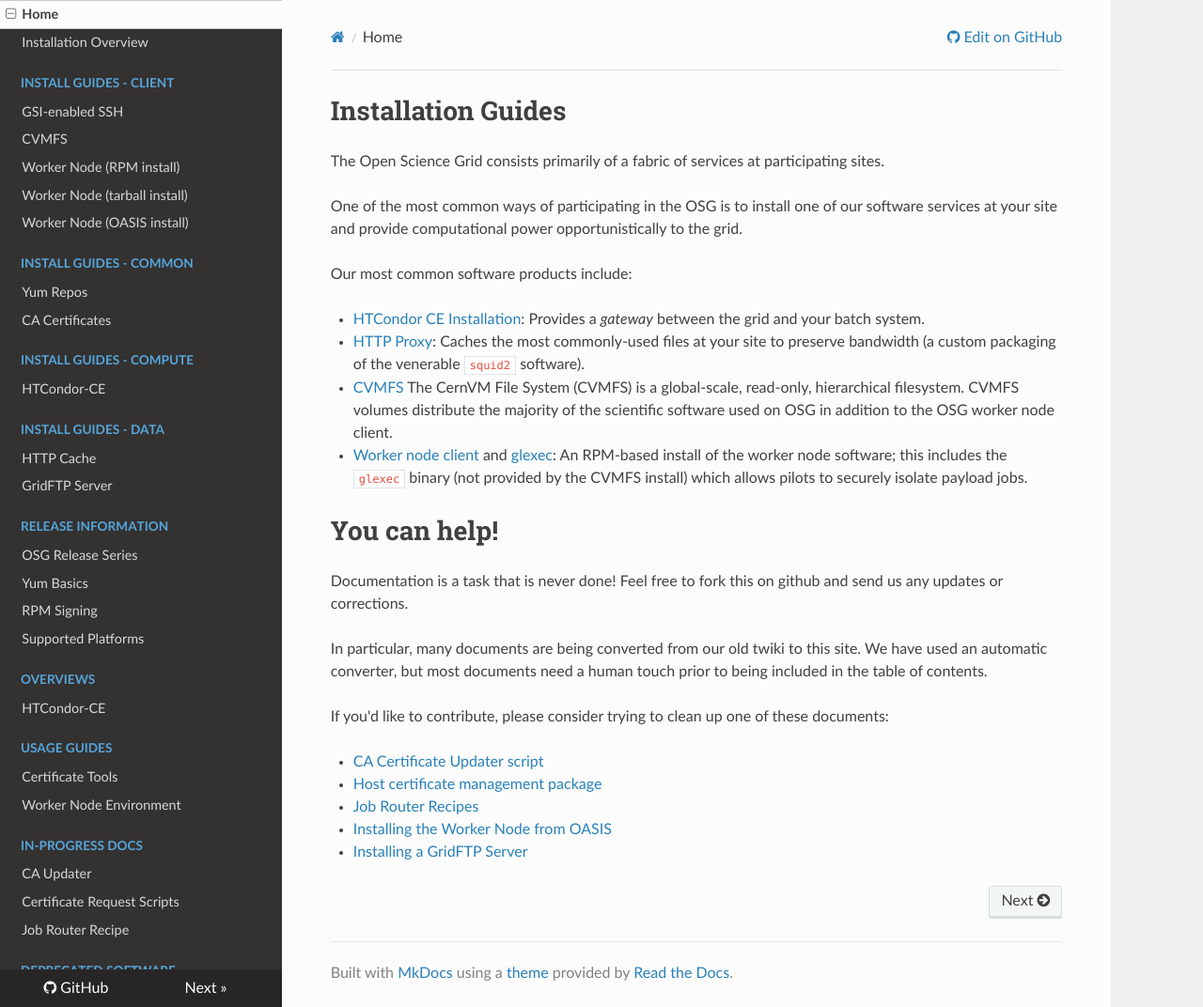
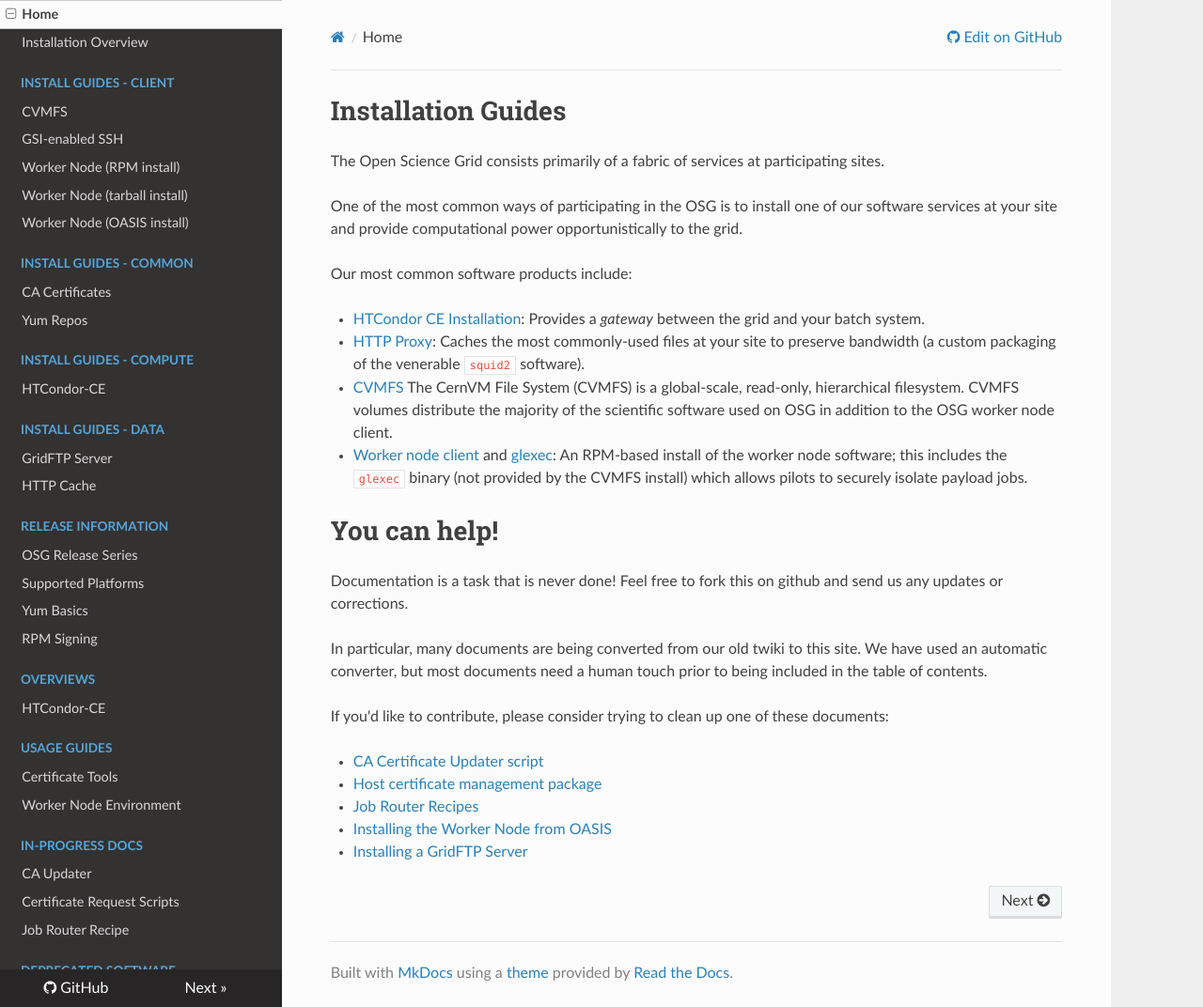
Before and after one commit to osg-htc/docs, an MkDocs documentation site: the page built from docs/index.md, in a window 1280 px wide and 1072 px high. Shown: the whole window at 94% size. Built offline with MkDocs 1.6.1, drawn with Linux system fonts in a browser that asks for light colours; nearby versions of some CDN libraries; old or Windows-style settings are respelled for this version of MkDocs; part of the change alters nothing that is shown.

```diff
--- a/mkdocs.yml
+++ b/mkdocs.yml
@@ -10,24 +10,24 @@ pages:
 - Home: 'index.md'
 - Installation Overview: 'install-overview.md'
 - Install Guides - Client:
+  - 'CVMFS': 'client/cvmfs.md'
   - 'GSI-enabled SSH': 'other/gsissh.md'
-  - 'CVMFS': 'client/cvmfs.md'
   - 'Worker Node (RPM install)': 'client/wn.md'
   - 'Worker Node (tarball install)': 'client/wn-tarball.md'
   - 'Worker Node (OASIS install)': 'client/wn-oasis.md'
 - Install Guides - Common:
+  - 'CA Certificates': 'common/ca.md'
   - 'Yum Repos': 'common/yum.md'
-  - 'CA Certificates': 'common/ca.md'
 - Install Guides - Compute:
   - 'HTCondor-CE': 'compute-element/HTCondor_CE.md'
 - Install Guides - Data:
+  - 'GridFTP Server': 'storage/gridftp.md'
   - 'HTTP Cache': 'frontier-squid/squid.md'
-  - 'GridFTP Server': 'storage/gridftp.md'
 - Release Information:
   - 'OSG Release Series': 'release/release_series.md'
+  - 'Supported Platforms': 'release/supported_platforms.md'
   - 'Yum Basics': 'release/yum-basics.md'
   - 'RPM Signing': 'release/signing.md'
-  - 'Supported Platforms': 'release/supported_platforms.md'
 - Overviews:
   - 'HTCondor-CE': 'compute-element/htcondor-ce-overview.md'
 - Usage Guides:
@@ -40,7 +40,7 @@ pages:
 - Deprecated Software:
   - 'BeStMan Overview': 'storage/bestman-overview.md'
   - 'BeStMan Install': 'storage/bestman-install.md'
-  - 'Worker node glexec': 'client/glexec.md'
+  - 'Worker node glexec Install': 'client/glexec.md'
 - 'Get Help': 'common/help.md'
 
 markdown_extensions:
```
